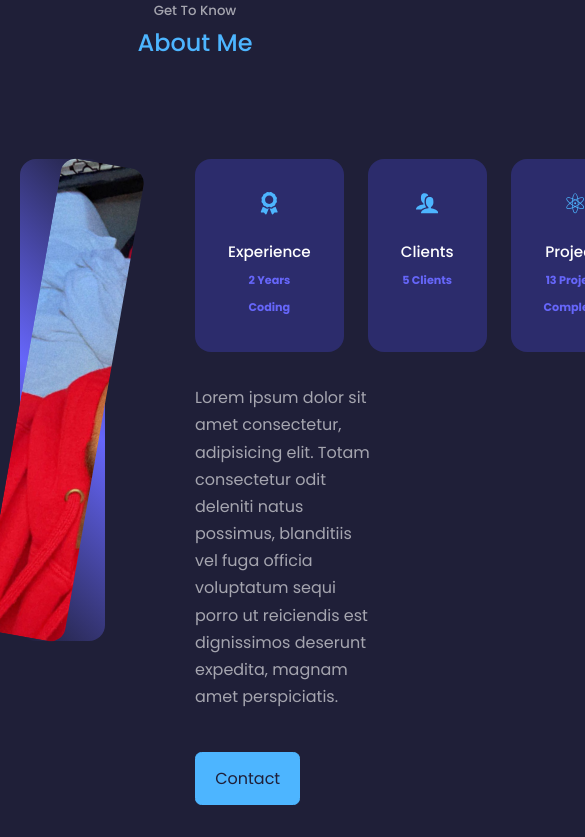
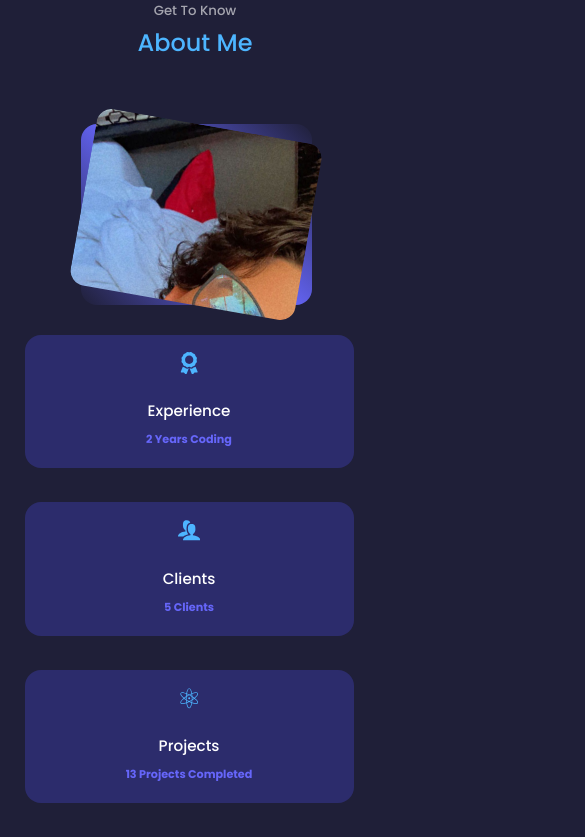
Before and after one commit to Arecio3/areciocodes, a React (Create React App) app: page / in a window 390 px wide. Shown: the part 940-1777 px from the top of the page, 585 px wide, since content can reach past the window. Built offline with nearby package versions, Linux system fonts and the light colour scheme.

Commit message:
Mobile responsiveness

```diff
--- a/src/components/about/about.css
+++ b/src/components/about/about.css
@@ -75,3 +75,48 @@
     margin: 2rem 0 2.6rem;
     color: var(--color-light);
 }
+
+@media screen and (max-width: 1024px){
+    .about__container {
+        grid-template-columns: 1fr;
+        gap: 0;
+    }
+
+    .about__me {
+        width: 50%;
+        margin: 2rem auto 4rem;
+    }
+
+    .about__content p {
+        margin: 1rem 0 1.5rem;
+    }
+}
+
+@media screen and (max-width: 600px){
+    .about__me {
+        width: 65%;
+        height: 70%;
+        display: flex;
+        justify-content: center;
+        margin-top: -10%;
+    }
+    .about__card {
+        margin: 5px;
+        padding: 1rem;
+    }
+
+
+    .about__cards {
+        display: flex;
+        flex-direction: column;
+        margin-top: -25%;
+        margin-right: 15px;
+
+    }
+    .about__content {
+        text-align: center;
+    }
+    .about__content p {
+        margin: 1.5rem 0;
+    }
+}
--- a/src/components/nav/nav.css
+++ b/src/components/nav/nav.css
@@ -31,3 +31,11 @@
     background: #3F96D4;
     color: var(--color-white);
 }
+
+@media screen and (max-width: 600px){
+    nav {
+        gap: 0;
+        padding: .8rem;
+
+    }
+}
```
